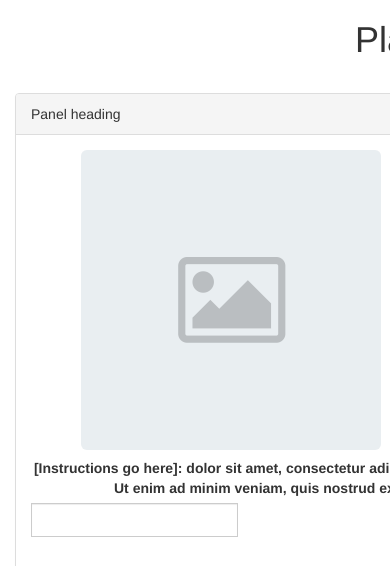
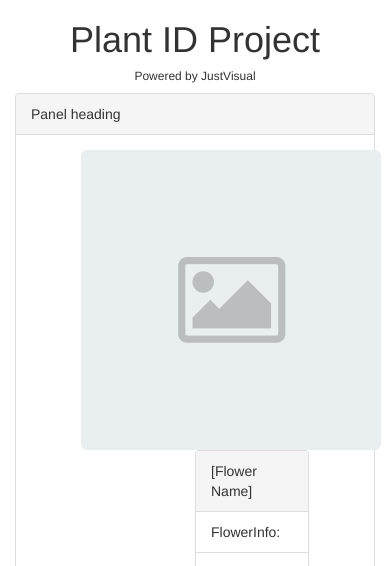
Before and after one commit to amreetac/Project1, a PHP site: page / in a window 390 px wide; the page is wider, and only the part inside the window is pictured. Shown: the top 566 px of that part. Run offline with PHP 8.4, Linux system fonts and the light colour scheme; grey boxes are pictures that could not be loaded.

Commit message:
fixes responsiveness

```diff
--- a/assets/css/style.css
+++ b/assets/css/style.css
@@ -4,7 +4,7 @@
 }
 
 .container {
-	width: 960px;
+	max-width: 960px;
 	margin: 0px auto;
 }
 
--- a/index.html
+++ b/index.html
@@ -27,7 +27,6 @@
 	<div id="info">
 		<div class="panel panel-default">
 			<div class="panel-heading">[Flower Name]</div>
-
 			<ul class="list-group" id="flower-info">
 		    	<li class="list-group-item">FlowerInfo:</li>
 		    	<li class="list-group-item">FlowerInfo:</li>
@@ -36,7 +35,6 @@
 		    	<li class="list-group-item">FlowerInfo:</li>
 		    	<li class="list-group-item">FlowerInfo:</li>
 		  	</ul>
-
   		</div>
 	</div>
 
```
Lines whose indentation alone changed are shown as unchanged.
